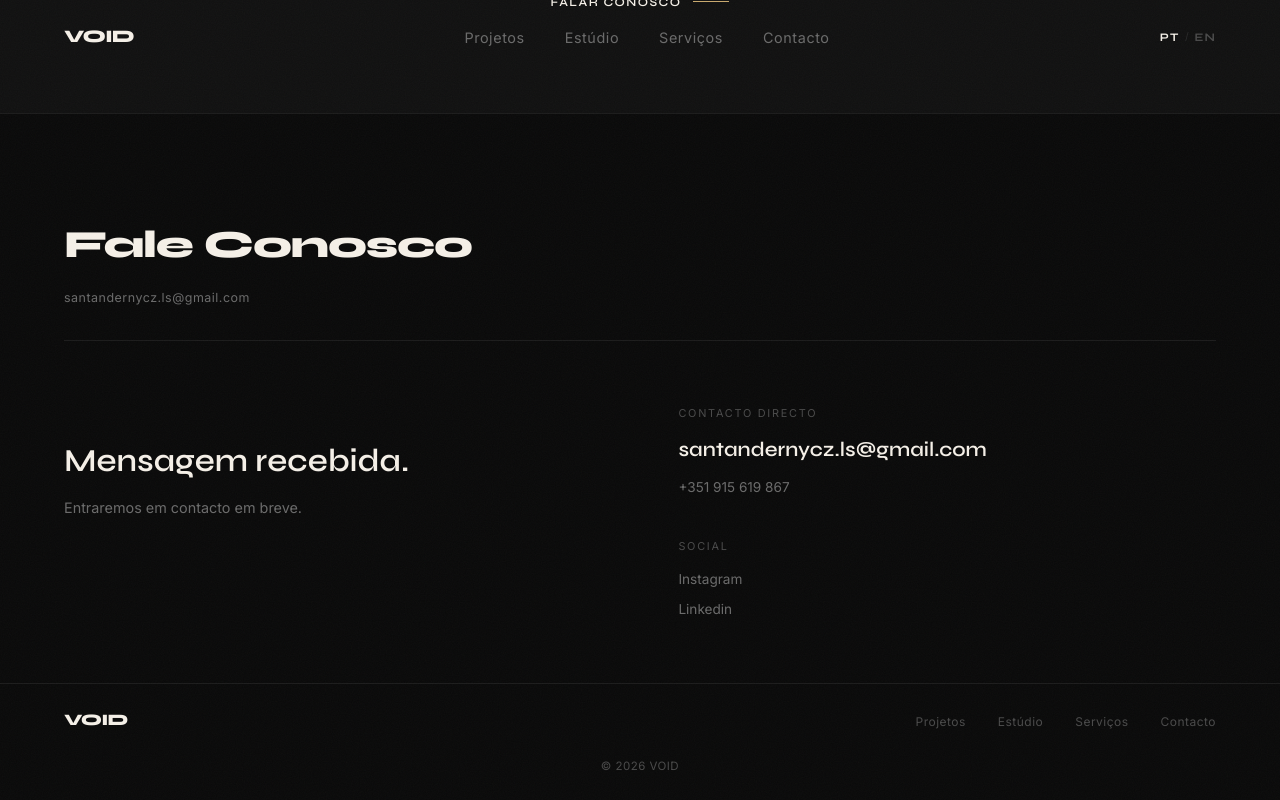
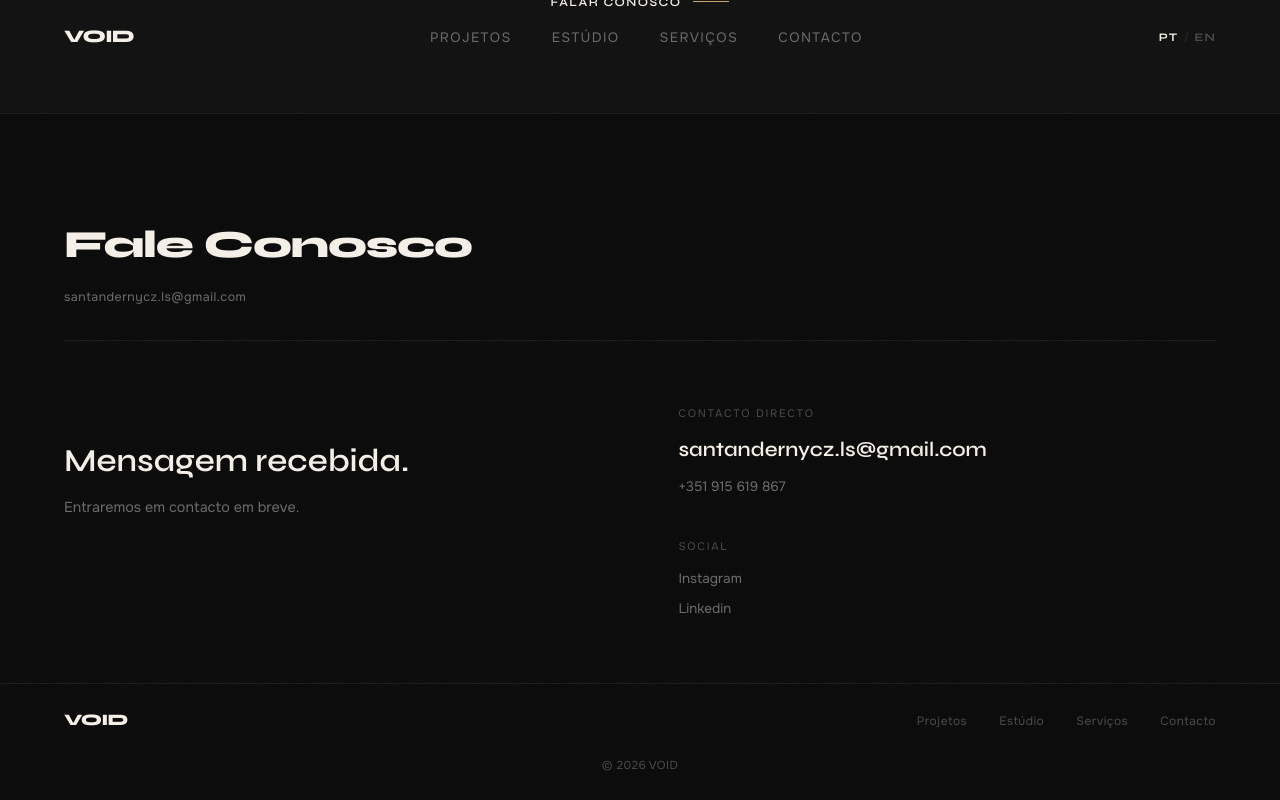
Before and after one commit to SantanderNycz/Void-Studio, a React (Vite) app: page / in a window 1280 px wide. Both pictures are taken after typing "Sample", "name@example.com", "Sample" into the empty fields and a click on the button "ENVIAR MENSAGEM". Shown: the part 5719-6519 px from the top of the page. Built offline with nearby package versions, Linux system fonts and the light colour scheme.

Commit message:
fix: replace font family from Inter to Onest across the project

```diff
--- a/index.html
+++ b/index.html
@@ -38,7 +38,7 @@
   <!-- Fonts -->
   <link rel="preconnect" href="https://fonts.googleapis.com" />
   <link rel="preconnect" href="https://fonts.gstatic.com" crossorigin />
-  <link href="https://fonts.googleapis.com/css2?family=Syne:wght@400;500;600;700;800&family=Inter:wght@300;400;500&display=swap" rel="stylesheet" />
+  <link href="https://fonts.googleapis.com/css2?family=Syne:wght@400;500;600;700;800&family=Onest:wght@300;400;500;600&display=swap" rel="stylesheet" />
 
   <!-- JSON-LD structured data -->
   <script type="application/ld+json">
--- a/src/components/About.tsx
+++ b/src/components/About.tsx
@@ -67,7 +67,7 @@ export default function About() {
         </p>
 
         <p ref={subRef} style={{
-          fontFamily: '"Inter", sans-serif',
+          fontFamily: '"Onest", sans-serif',
           fontSize: 'clamp(0.8rem, 1vw, 0.9rem)',
           color: '#6b6b6b',
           opacity: 0,
@@ -87,7 +87,7 @@ export default function About() {
             borderRadius: '50%', background: '#c9a96e', flexShrink: 0,
           }} aria-hidden="true" />
           <span style={{
-            fontFamily: '"Inter", sans-serif',
+            fontFamily: '"Onest", sans-serif',
             fontSize: '0.7rem',
             letterSpacing: '0.18em',
             textTransform: 'uppercase',
--- a/src/components/Footer.tsx
+++ b/src/components/Footer.tsx
@@ -77,7 +77,7 @@ export default function Footer() {
   const inputStyle: React.CSSProperties = {
     display: 'block',
     width: '100%',
-    fontFamily: '"Inter", sans-serif',
+    fontFamily: '"Onest", sans-serif',
     fontSize: '0.9rem',
     color: '#f5f0e8',
     background: 'transparent',
@@ -109,7 +109,7 @@ export default function Footer() {
             {t.footer.heading}
           </h2>
           <a href={`mailto:${studio.email}`} style={{
-            fontFamily: '"Inter", sans-serif',
+            fontFamily: '"Onest", sans-serif',
             fontSize: '0.78rem',
             letterSpacing: '0.04em',
             color: '#6b6b6b',
@@ -162,7 +162,7 @@ export default function Footer() {
                 {error && (
                   <p style={{
                     marginTop: '1rem',
-                    fontFamily: '"Inter", sans-serif',
+                    fontFamily: '"Onest", sans-serif',
                     fontSize: '0.8rem',
                     color: '#c0392b',
                   }}>
@@ -182,7 +182,7 @@ export default function Footer() {
               }}>
                 {t.footer.successTitle}
               </p>
-              <p style={{ fontFamily: '"Inter", sans-serif', fontSize: '0.9rem', color: '#6b6b6b' }}>
+              <p style={{ fontFamily: '"Onest", sans-serif', fontSize: '0.9rem', color: '#6b6b6b' }}>
                 {t.footer.successSub}
               </p>
             </div>
@@ -192,7 +192,7 @@ export default function Footer() {
           <div ref={infoRef} style={{ opacity: 0, display: 'flex', flexDirection: 'column', gap: '2.5rem' }}>
             <div>
               <p style={{
-                fontFamily: '"Inter", sans-serif',
+                fontFamily: '"Onest", sans-serif',
                 fontSize: '0.68rem', letterSpacing: '0.16em', textTransform: 'uppercase',
                 color: '#4a4a4a', marginBottom: '0.9rem',
               }}>
@@ -206,7 +206,7 @@ export default function Footer() {
                 {studio.email}
               </a>
               <a href={`tel:${studio.phone.replace(/\s/g, '')}`} className="footer-phone-link" style={{
-                fontFamily: '"Inter", sans-serif', fontSize: '0.85rem',
+                fontFamily: '"Onest", sans-serif', fontSize: '0.85rem',
                 color: '#6b6b6b', transition: 'color 0.3s ease',
               }}>
                 {studio.phone}
@@ -215,7 +215,7 @@ export default function Footer() {
 
             <div>
               <p style={{
-                fontFamily: '"Inter", sans-serif',
+                fontFamily: '"Onest", sans-serif',
                 fontSize: '0.68rem', letterSpacing: '0.16em', textTransform: 'uppercase',
                 color: '#4a4a4a', marginBottom: '0.9rem',
               }}>
@@ -226,7 +226,7 @@ export default function Footer() {
                   <a key={platform} href={url} target="_blank" rel="noopener noreferrer"
                     className="footer-social-link"
                     style={{
-                      fontFamily: '"Inter", sans-serif', fontSize: '0.85rem',
+                      fontFamily: '"Onest", sans-serif', fontSize: '0.85rem',
                       color: '#6b6b6b', textTransform: 'capitalize',
                       transition: 'color 0.3s ease', width: 'fit-content',
                     }}>
@@ -262,7 +262,7 @@ export default function Footer() {
               {navLinks.map((item) => (
                 <li key={item.href}>
                   <a href={item.href} className="footer-nav-link" style={{
-                    fontFamily: '"Inter", sans-serif', fontSize: '0.75rem',
+                    fontFamily: '"Onest", sans-serif', fontSize: '0.75rem',
                     color: '#4a4a4a', letterSpacing: '0.04em', transition: 'color 0.3s ease',
                   }}>
                     {item.label}
@@ -278,7 +278,7 @@ export default function Footer() {
           textAlign: 'center',
         }}>
           <span style={{
-            fontFamily: '"Inter", sans-serif', fontSize: '0.72rem',
+            fontFamily: '"Onest", sans-serif', fontSize: '0.72rem',
             color: '#4a4a4a', letterSpacing: '0.04em',
           }}>
             © {new Date().getFullYear()} {studio.name}
--- a/src/components/Hero.tsx
+++ b/src/components/Hero.tsx
@@ -108,7 +108,7 @@ export default function Hero({ animate }: Props) {
           flexShrink: 0,
         }} />
         <span style={{
-          fontFamily: '"Inter", sans-serif',
+          fontFamily: '"Onest", sans-serif',
           color: '#6b6b6b',
           fontSize: '0.7rem',
           letterSpacing: '0.2em',
@@ -187,7 +187,7 @@ export default function Hero({ animate }: Props) {
         aria-hidden="true"
       >
         <span style={{
-          fontFamily: '"Inter", sans-serif',
+          fontFamily: '"Onest", sans-serif',
           color: '#4a4a4a',
           fontSize: '0.68rem',
           letterSpacing: '0.18em',
@@ -208,7 +208,7 @@ export default function Hero({ animate }: Props) {
         aria-hidden="true"
       >
         <span style={{
-          fontFamily: '"Inter", sans-serif',
+          fontFamily: '"Onest", sans-serif',
           color: '#4a4a4a',
           fontSize: '0.68rem',
           letterSpacing: '0.12em',
--- a/src/components/IntroAnimation.tsx
+++ b/src/components/IntroAnimation.tsx
@@ -140,7 +140,7 @@ export default function IntroAnimation({ onComplete }: Props) {
         ref={taglineRef}
         style={{
           marginTop: "1.5rem",
-          fontFamily: '"Inter", sans-serif',
+          fontFamily: '"Onest", sans-serif',
           color: "#6b6b6b",
           fontSize: "0.7rem",
           letterSpacing: "0.22em",
--- a/src/components/Navbar.tsx
+++ b/src/components/Navbar.tsx
@@ -107,9 +107,10 @@ export default function Navbar({ visible }: Props) {
                 href={item.href}
                 className="nav-link"
                 style={{
-                  fontFamily: '"Inter", sans-serif',
-                  fontSize: "0.9rem",
-                  letterSpacing: "0.04em",
+                  fontFamily: '"Onest", sans-serif',
+                  fontSize: "0.85rem",
+                  letterSpacing: "0.1em",
+                  textTransform: "uppercase",
                   color: "#6b6b6b",
                   transition: "color 0.3s ease",
                 }}
@@ -252,7 +253,7 @@ export default function Navbar({ visible }: Props) {
                 >
                   <span
                     style={{
-                      fontFamily: '"Inter", sans-serif',
+                      fontFamily: '"Onest", sans-serif',
                       fontSize: "0.65rem",
                       letterSpacing: "0.12em",
                       color: "#c9a96e",
@@ -287,7 +288,7 @@ export default function Navbar({ visible }: Props) {
             />
             <span
               style={{
-                fontFamily: '"Inter", sans-serif',
+                fontFamily: '"Onest", sans-serif',
                 fontSize: "0.7rem",
                 letterSpacing: "0.18em",
                 textTransform: "uppercase",
--- a/src/components/Projects.tsx
+++ b/src/components/Projects.tsx
@@ -188,7 +188,7 @@ export default function Projects() {
         </h2>
         <span
           style={{
-            fontFamily: '"Inter", sans-serif',
+            fontFamily: '"Onest", sans-serif',
             fontSize: "0.7rem",
             letterSpacing: "0.14em",
             textTransform: "uppercase",
@@ -288,7 +288,7 @@ export default function Projects() {
           margin-right: auto;
         }
         .stack-cat, .stack-year {
-          font-family: "Inter", sans-serif;
+          font-family: "Onest", sans-serif;
           font-size: 0.68rem;
           letter-spacing: 0.14em;
           text-transform: uppercase;
@@ -330,7 +330,7 @@ export default function Projects() {
           display: block;
         }
         .stack-desc {
-          font-family: "Inter", sans-serif;
+          font-family: "Onest", sans-serif;
           font-size: clamp(0.9rem, 1.15vw, 1.05rem);
           /* Warm light grey — kept bright enough to stay legible on the lighter
              gold cards at the end of the ramp. */
--- a/src/components/Services.tsx
+++ b/src/components/Services.tsx
@@ -57,7 +57,7 @@ export default function Services() {
           {t.services.heading}
         </span>
         <span style={{
-          fontFamily: '"Inter", sans-serif',
+          fontFamily: '"Onest", sans-serif',
           fontSize: '0.7rem',
           letterSpacing: '0.14em',
           textTransform: 'uppercase',
@@ -110,7 +110,7 @@ export default function Services() {
             </h3>
 
             <p style={{
-              fontFamily: '"Inter", sans-serif',
+              fontFamily: '"Onest", sans-serif',
               fontSize: 'clamp(0.85rem, 1.05vw, 0.95rem)',
               color: '#6b6b6b',
               lineHeight: 1.7,
--- a/src/design-tokens.ts
+++ b/src/design-tokens.ts
@@ -17,7 +17,7 @@ export const colors = {
 
 export const fonts = {
   display: '"Syne", sans-serif',
-  body: '"Inter", sans-serif',
+  body: '"Onest", sans-serif',
 } as const;
 
 export const eases = {
--- a/src/index.css
+++ b/src/index.css
@@ -11,7 +11,7 @@
   --color-void-amber:       #c9a96e;
 
   --font-syne:  "Syne", sans-serif;
-  --font-inter: "Inter", sans-serif;
+  --font-inter: "Onest", sans-serif;
 }
 
 /* ─── Reset ─────────────────────────────────────────────────── */
@@ -34,7 +34,7 @@ html {
 body {
   background-color: #0a0a0a;
   color: #f5f0e8;
-  font-family: "Inter", sans-serif;
+  font-family: "Onest", sans-serif;
   overflow-x: clip;
   line-height: 1.5;
 }
@@ -45,7 +45,7 @@ body.intro-active { overflow: hidden; }
 
 /* ─── Typography helpers ─────────────────────────────────────── */
 .font-syne  { font-family: "Syne",  sans-serif; }
-.font-inter { font-family: "Inter", sans-serif; }
+.font-inter { font-family: "Onest", sans-serif; }
 
 /* ─── Grain overlay ─────────────────────────────────────────── */
 .grain-overlay {
@@ -77,7 +77,7 @@ input, textarea {
   border: none;
   outline: none;
   color: #f5f0e8;
-  font-family: "Inter", sans-serif;
+  font-family: "Onest", sans-serif;
   resize: none;
   width: 100%;
 }
```
Also changed, not shown: src/components/Pricing.tsx (+4 -4 lines), 1 other file (tests, documents, lock files or other folders).
